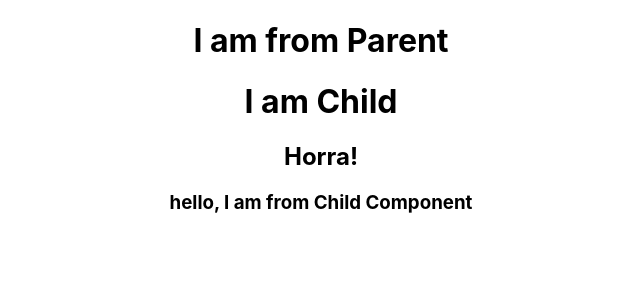
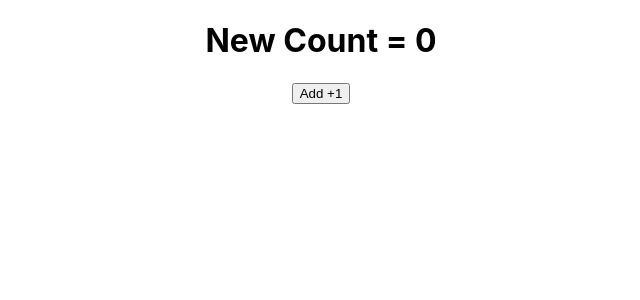
Before and after one commit to SR-Chowdhury/core-react-tutorial, a React (Create React App) app: page / in a window 1280 px wide. Shown: the top 300 px of the page, without its empty margins (319-959 px from the left). Built offline with nearby package versions, Linux system fonts and the light colour scheme.

Commit message:
5.2 & 5.3 Introduction of State in React

```diff
--- /dev/null
+++ b/src/L5/5.3_state_p2.jsx
@@ -0,0 +1,25 @@
+import React from 'react'
+
+class MyApp extends React.Component {
+
+    // method two React Version >16
+    state = {
+        countN : 0
+    }
+
+    render() {
+        return (
+            <div>
+                <h1>New Count = {this.state.countN}</h1>
+                <button onClick= { () => {
+                    this.setState({countN: this.state.countN + 1})
+                    console.log('Clicked......', this.state.countN);
+                }}>
+                    Add +1
+                </button>
+            </div>
+        )
+    }
+}
+
+export default MyApp;
--- a/src/components/app.jsx
+++ b/src/components/app.jsx
@@ -8,7 +8,9 @@ import React from 'react';
 // import MyApp from '../L4/4.10 Props/4.10_props_react';
 // import MyApp from '../L4/4.11 Modify Profile/index';
 // import MyApp from '../L4/4.12_pass_func';
-import MyApp from '../L4/4.13_render_child_component';
+// import MyApp from '../L4/4.13_render_child_component';
+// import MyApp from '../L5/5.2_state_p1';
+import MyApp from '../L5/5.3_state_p2';
 
 class App extends React.Component {
 
```
Also changed, not shown: src/L4/4.13_render_child_component.jsx (+9 -0 lines), src/L5/5.2_state_p1.jsx (added, +31 -0 lines).
